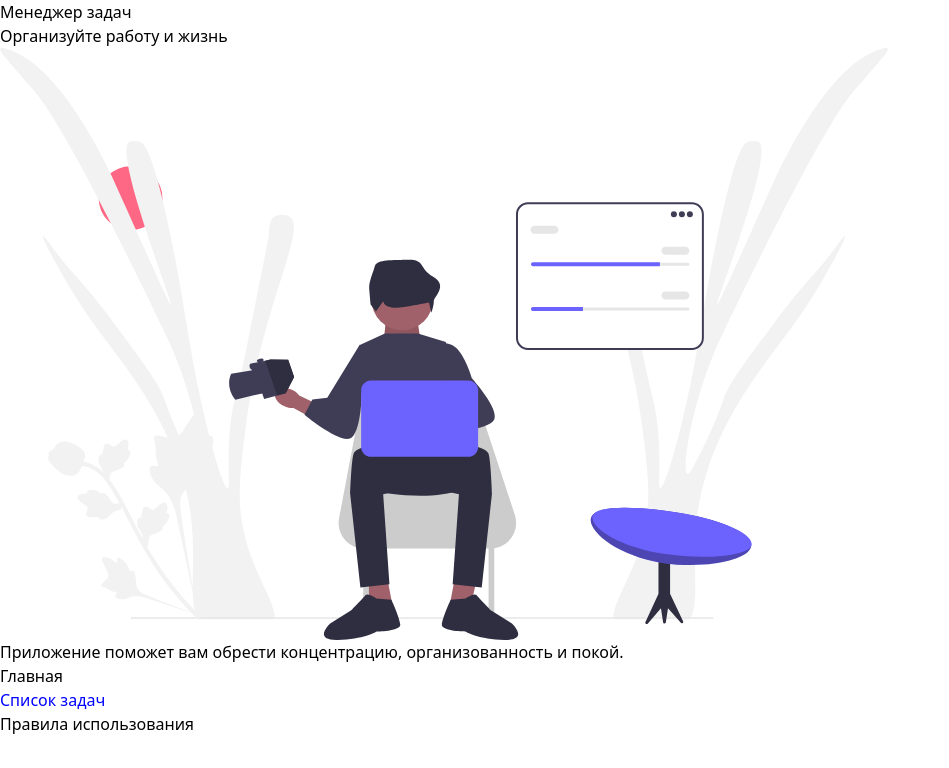
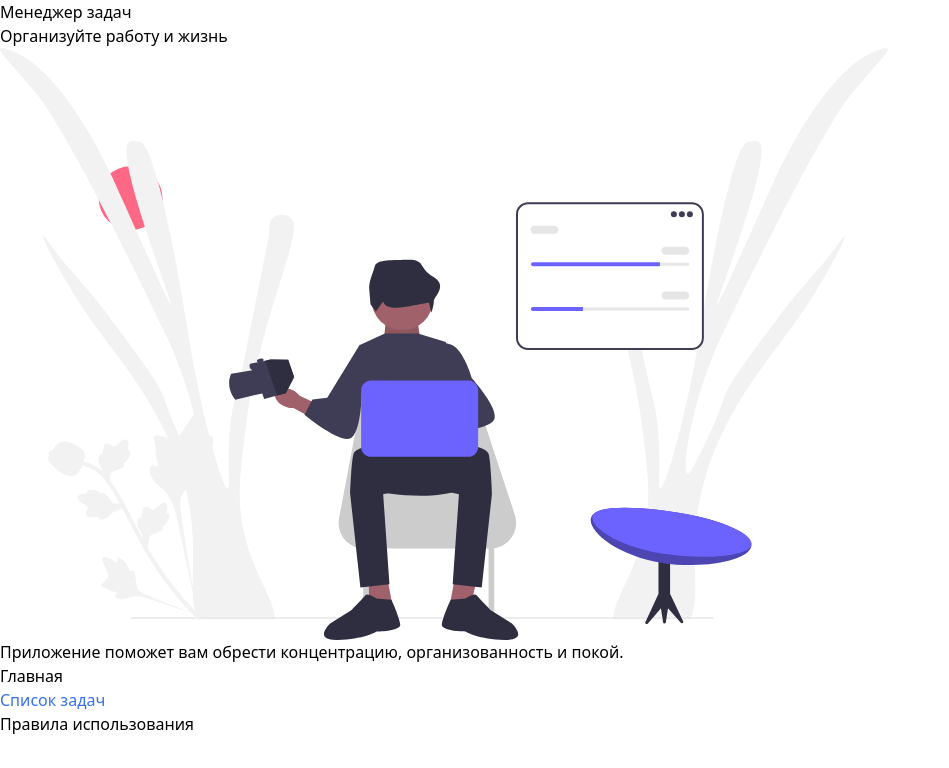
Before and after one commit to mackenneth/task-manager, a Nuxt app: page / in a window 1280 px wide. In both pictures the pointer is over the link "Список задач". Shown: the top 768 px of the page, without its empty margins (0-949 px from the left). Built offline with nearby package versions, Linux system fonts and the light colour scheme.

Commit message:
feat change navigation link color on hover

```diff
--- a/components/TheNavigationMenu.vue
+++ b/components/TheNavigationMenu.vue
@@ -61,6 +61,6 @@ export default {
 }
 
 .navigation__item :not(.nuxt-link-exact-active):hover {
-  color: blue;
+  color: #3670EF;
 }
 </style>
```
